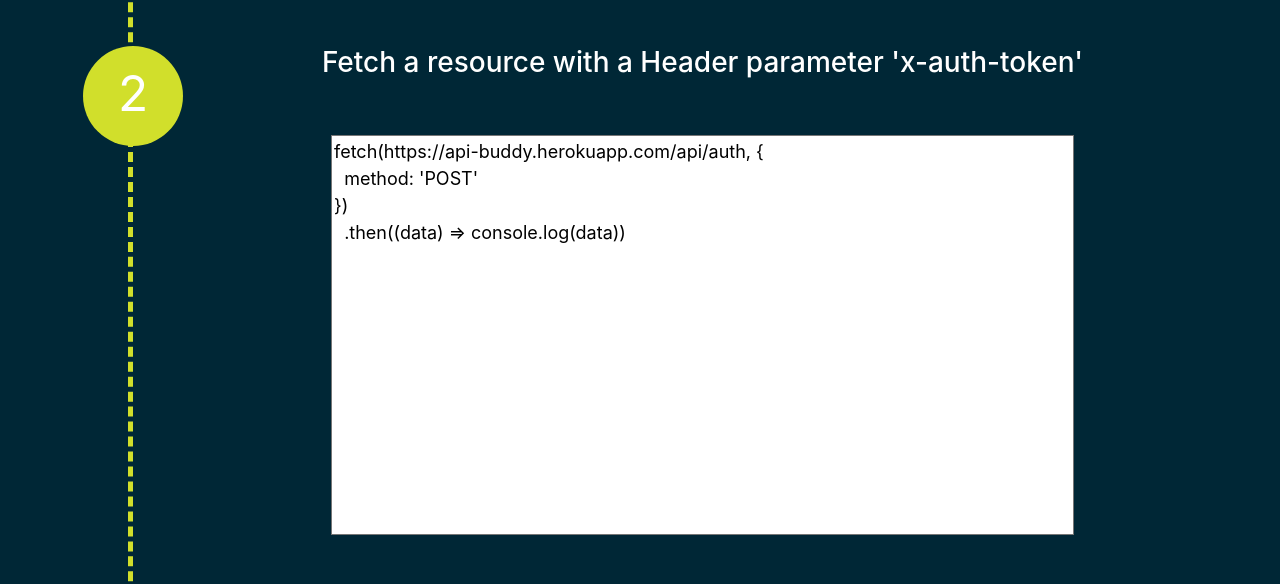
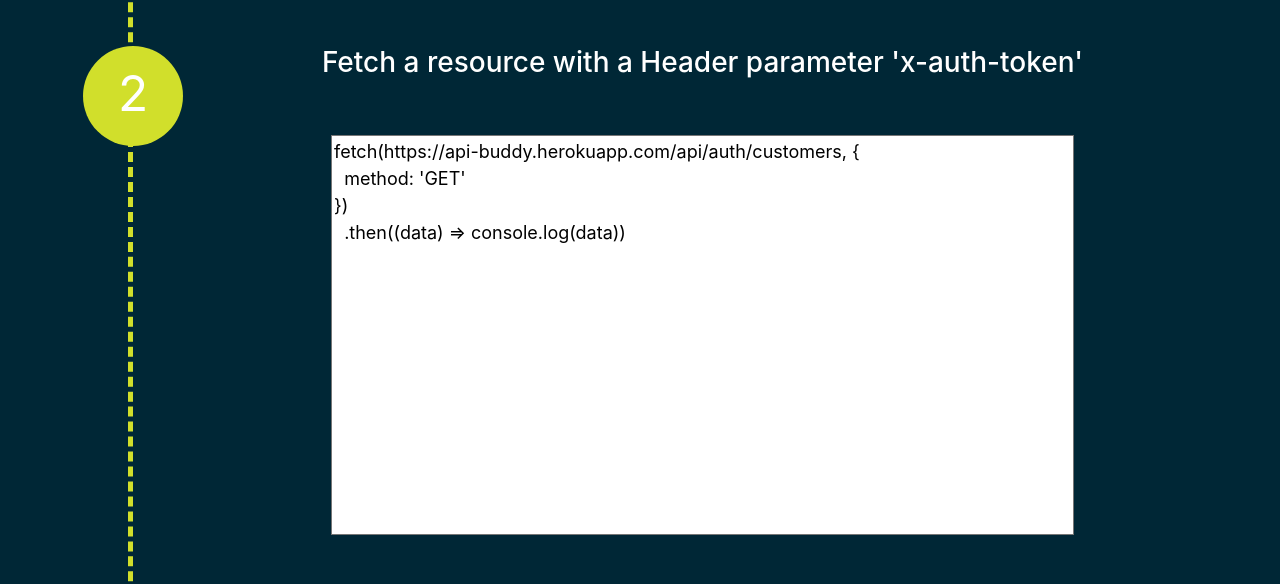
Before and after one commit to SidnevIgor/api-buddy-react, a React (Create React App) app: page / in a window 1280 px wide. Shown: the part 4154-4738 px from the top of the page. Built offline with nearby package versions, Linux system fonts and the light colour scheme.

Commit message:
Update add-footer.jsx

```diff
--- a/src/components/add-footer.jsx
+++ b/src/components/add-footer.jsx
@@ -7,7 +7,7 @@ export default class AddFooter extends Component {
     items: {
       'x-auth-token':'eyJhbGciOiJIUzI1NiIsInR5cCI6IkpXVCJ9.eyJfaWQiOiI1Zjc1NzkxMDA5M2Q4NjAwMTc5NzA5NTMiLCJpYXQiOjE2MDE1MzQyMjV9.PjPqjLi221SN6TgapD4USzUdm-wHE2H_hGC8n_R3ORE'
     },
-    itemsNew: "fetch(https://api-buddy.herokuapp.com/api/auth, {\n  method: 'POST'\n})\n  .then((data) => console.log(data))"
+    itemsNew: "fetch(https://api-buddy.herokuapp.com/api/auth/customers, {\n  method: 'GET'\n})\n  .then((data) => console.log(data))"
   };
   render() {
     return (
@@ -43,7 +43,7 @@ export default class AddFooter extends Component {
               <textarea type='text' style={{ height: "400px", width: "100%", backgroundColor: 'white', color: 'black', resize: "none", fontSize: "18px" }}
                   data-gramm_editor = "false"
                   className = "m-5"
-                  value = { this.state.query }
+                  value = { this.state.itemsNew }
                   onChange = {() => {}}
                 ></textarea>
             </div>
```
